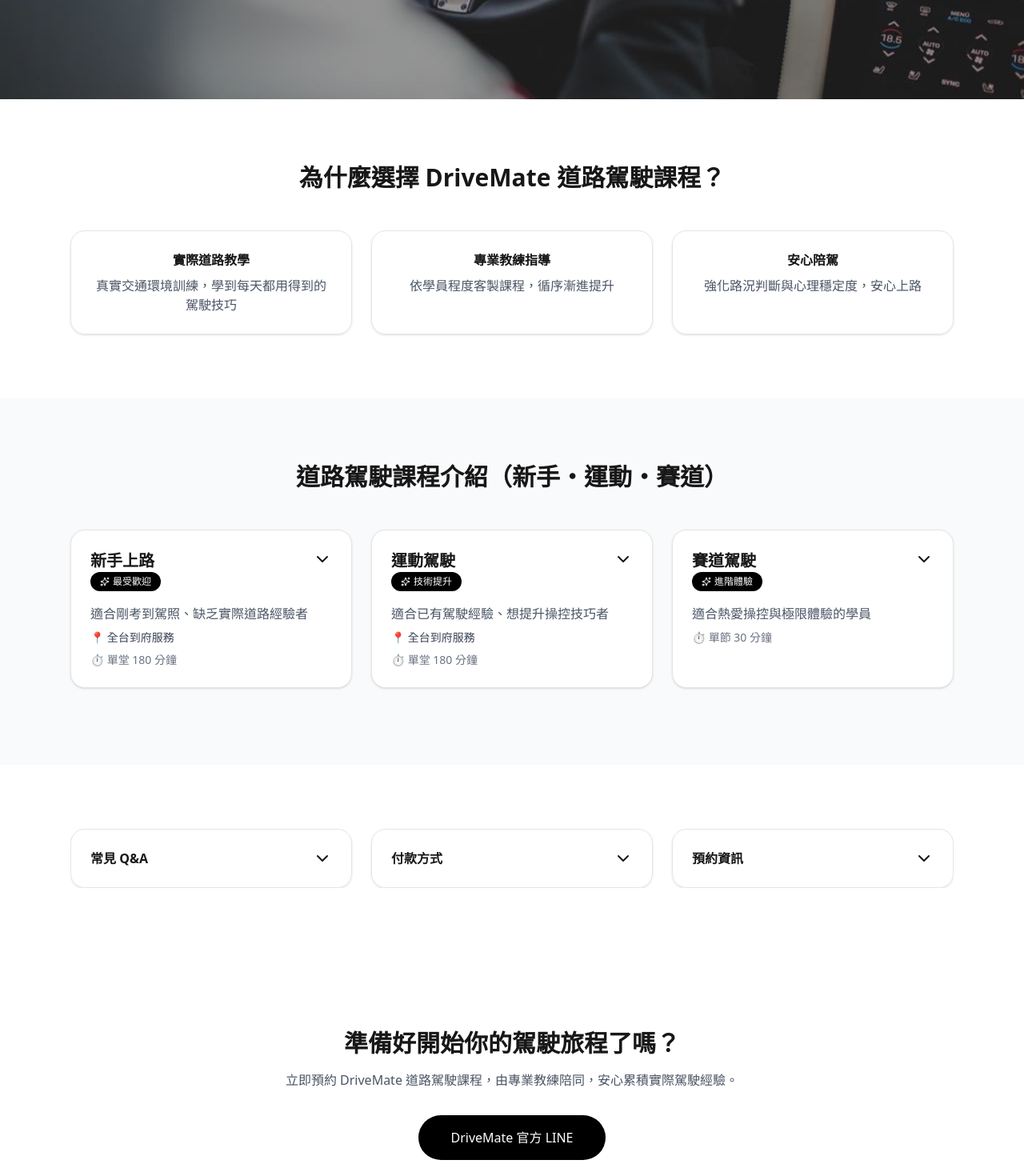
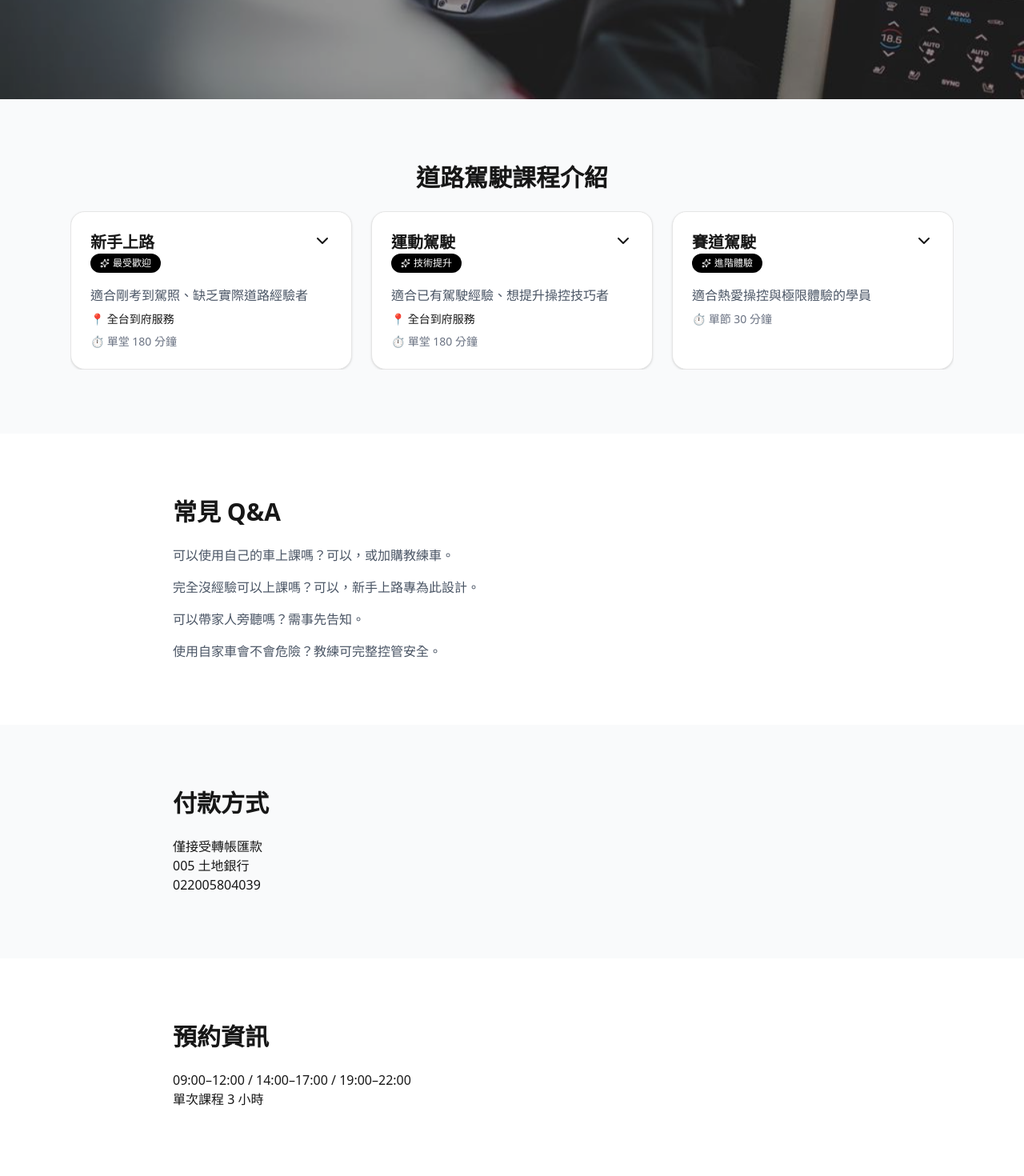
Before and after one commit to laurelke/drivemate-web, a Next.js app: page / in a window 1280 px wide. Shown: the part 500-1970 px from the top of the page at 80% size. Built offline with nearby package versions, Linux system fonts and the light colour scheme.

Commit message:
add course introduction cards

```diff
--- a/app/page.tsx
+++ b/app/page.tsx
@@ -1,8 +1,9 @@
 'use client'
 
+import Head from 'next/head'
 import Image from 'next/image'
 import { useState } from 'react'
-import { ChevronDown, Sparkles } from 'lucide-react'
+import { ChevronDown, Sparkles, Hand } from 'lucide-react'
 
 const LINE_LINK = 'https://lin.ee/J22IVRg'
 
@@ -16,8 +17,7 @@ export default function HomePage() {
       title: '新手上路',
       badge: '最受歡迎',
       summary: '適合剛考到駕照、缺乏實際道路經驗者',
-      detail:
-        '基本控制、市區道路駕駛、各類停車技巧，建立正確車感與駕駛信心。',
+      detail: '基本控制、市區道路駕駛、各類停車技巧，建立正確車感與駕駛信心。',
       duration: '單堂 180 分鐘',
       highlight: '📍 全台到府服務',
       pricing: [
@@ -31,8 +31,7 @@ export default function HomePage() {
       title: '運動駕駛',
       badge: '技術提升',
       summary: '適合已有駕駛經驗、想提升操控技巧者',
-      detail:
-        '學習掌握車輛荷重轉移、方向盤操作、山路駕駛路線選擇與實戰應用。',
+      detail: '學習掌握車輛荷重轉移、方向盤操作、山路駕駛路線選擇與實戰應用。',
       duration: '單堂 180 分鐘',
       highlight: '📍 全台到府服務',
       pricing: [
@@ -52,103 +51,67 @@ export default function HomePage() {
     },
   ]
 
-  /* ================= 資訊卡片 ================= */
-  const infoCards = [
-    {
-      key: 'qa',
-      title: '常見 Q&A',
-      content: (
-        <ul className="space-y-3 text-sm text-gray-600">
-          <li>Q：可以使用自己的車上課嗎？<br />A：可以，或加購教練車。</li>
-          <li>Q：完全沒經驗可以上課嗎？<br />A：可以，新手上路專為此設計。</li>
-          <li>Q：可以帶家人旁聽嗎？<br />A：以學員專注度為優先，需陪同請事先告知。</li>
-          <li>Q：使用自家車會不會危險？<br />A：教練具備專業訓練與經驗，能完整控管教學安全。</li>
-        </ul>
-      ),
-    },
-    {
-      key: 'payment',
-      title: '付款方式',
-      content: (
-        <div className="space-y-2 text-sm text-gray-600">
-          <p>付款方式僅接受 <b>轉帳匯款</b></p>
-          <p>銀行：005 土地銀行</p>
-          <p>帳號：022005804039</p>
-          <p className="pt-2 text-xs text-gray-500">
-            轉帳完成麻煩主動告知並提供轉帳後五碼，我們將於確認款項後，主動告知課程預約完成。
-          </p>
-        </div>
-      ),
-    },
-    {
-      key: 'booking',
-      title: '預約資訊',
-      content: (
-        <div className="space-y-3 text-sm text-gray-600">
-          <p>課程時段：</p>
-          <ul className="list-disc pl-5">
-            <li>09:00 – 12:00</li>
-            <li>14:00 – 17:00</li>
-            <li>19:00 – 22:00</li>
-          </ul>
-          <p>單次課程為 3 小時</p>
-          <p>教練將依學員狀況設定 4–8 個課綱，協助改善駕駛問題。</p>
-        </div>
-      ),
-    },
-  ]
-
   return (
     <>
+      {/* ================= SEO ================= */}
+      <Head>
+        <title>DriveMate 道路駕駛課程｜新手上路・運動駕駛・賽道體驗</title>
+        <meta
+          name="description"
+          content="DriveMate 提供一對一專業道路駕駛課程，從新手上路、運動駕駛到賽道體驗，全台到府服務，安全建立駕駛信心。"
+        />
+        <meta
+          name="keywords"
+          content="道路駕駛課程, 新手駕駛, 到府駕駛教學, 運動駕駛, 賽道駕駛"
+        />
+
+        {/* FAQ 結構化資料 */}
+        <script
+          type="application/ld+json"
+          dangerouslySetInnerHTML={{
+            __html: JSON.stringify({
+              '@context': 'https://schema.org',
+              '@type': 'FAQPage',
+              mainEntity: [
+                {
+                  '@type': 'Question',
+                  name: '可以使用自己的車上課嗎？',
+                  acceptedAnswer: { '@type': 'Answer', text: '可以，或加購教練車。' },
+                },
+                {
+                  '@type': 'Question',
+                  name: '完全沒經驗可以上課嗎？',
+                  acceptedAnswer: { '@type': 'Answer', text: '可以，新手上路專為此設計。' },
+                },
+                {
+                  '@type': 'Question',
+                  name: '可以帶家人旁聽嗎？',
+                  acceptedAnswer: { '@type': 'Answer', text: '以學員專注度為優先，若需陪同可事先告知。' },
+                },
+                {
+                  '@type': 'Question',
+                  name: '使用自家車會不會危險？',
+                  acceptedAnswer: {
+                    '@type': 'Answer',
+                    text: '教練具備專業訓練與經驗，可完整控管教學安全。',
+                  },
+                },
+              ],
+            }),
+          }}
+        />
+      </Head>
+
       {/* ================= Hero ================= */}
       <section className="relative h-[70vh] w-full">
-        <Image
-          src="/hero-driving.jpg"
-          alt="DriveMate 專業道路駕駛課程"
-          fill
-          className="object-cover"
-          priority
-        />
+        <Image src="/hero-driving.jpg" alt="DriveMate 專業道路駕駛課程" fill className="object-cover" priority />
         <div className="absolute inset-0 bg-black/40 flex items-center justify-center">
           <div className="text-white max-w-2xl text-center">
-            <h1 className="text-4xl md:text-5xl font-bold mb-4">
-              DriveMate 道路駕駛課程
-            </h1>
-            <p className="text-lg mb-6">
-              專業教練一對一指導<br />
-              從新手到進階，安全建立駕駛信心
-            </p>
-            <a
-              href={LINE_LINK}
-              target="_blank"
-              className="inline-block rounded-full bg-black px-8 py-3 text-white
-                         transition-all duration-300 hover:scale-105 hover:shadow-lg
-                         animate-pulse hover:animate-none"
-            >
+            <h1 className="text-4xl md:text-5xl font-bold mb-4">DriveMate 道路駕駛課程</h1>
+            <p className="text-lg mb-6">專業教練一對一指導<br />從新手到進階，安全建立駕駛信心</p>
+            <a href={LINE_LINK} target="_blank" className="inline-block rounded-full bg-black px-8 py-3 text-white animate-pulse">
               立即預約
             </a>
-          </div>
-        </div>
-      </section>
-
-      {/* ================= Why ================= */}
-      <section className="bg-white py-20">
-        <div className="mx-auto max-w-6xl px-6">
-          <h2 className="mb-12 text-center text-3xl font-bold">
-            為什麼選擇 DriveMate 道路駕駛課程？
-          </h2>
-
-          <div className="grid gap-6 md:grid-cols-3">
-            {[
-              ['實際道路教學', '真實交通環境訓練，學到每天都用得到的駕駛技巧'],
-              ['專業教練指導', '依學員程度客製課程，循序漸進提升'],
-              ['安心陪駕', '強化路況判斷與心理穩定度，安心上路'],
-            ].map(([t, d]) => (
-              <div key={t} className="rounded-2xl border p-6 text-center shadow-sm">
-                <h3 className="mb-2 font-semibold">{t}</h3>
-                <p className="text-gray-600">{d}</p>
-              </div>
-            ))}
           </div>
         </div>
       </section>
@@ -156,42 +119,33 @@ export default function HomePage() {
       {/* ================= Courses ================= */}
       <section id="courses" className="bg-gray-50 py-20">
         <div className="mx-auto max-w-6xl px-6">
-          <h2 className="mb-12 text-center text-3xl font-bold">
-            道路駕駛課程介紹（新手・運動・賽道）
-          </h2>
+          <h2 className="mb-6 text-center text-3xl font-bold">道路駕駛課程介紹</h2>
 
-          <p className="mb-6 text-center text-sm text-gray-400 md:hidden animate-bounce">
-            ← 左右滑動查看更多課程 →
-          </p>
+          {/* 行動版滑動提示 */}
+          <div className="mb-6 flex justify-center gap-2 text-sm text-gray-400 md:hidden animate-bounce">
+            <Hand className="h-4 w-4" /> 左右滑動查看更多
+          </div>
 
-          <div className="flex gap-6 overflow-x-auto pb-4 md:grid md:grid-cols-3 md:overflow-visible">
-            {courses.map((course) => {
+          <div className="flex gap-6 overflow-x-auto md:grid md:grid-cols-3">
+            {courses.map(course => {
               const isOpen = open === course.key
               return (
                 <div key={course.key} className="min-w-[280px] rounded-2xl border bg-white p-6 shadow-sm">
-                  <div
-                    onClick={() => setOpen(isOpen ? null : course.key)}
-                    className="flex cursor-pointer justify-between"
-                  >
+                  <div onClick={() => setOpen(isOpen ? null : course.key)} className="flex justify-between cursor-pointer">
                     <div>
-                      <h3 className="font-semibold text-xl">{course.title}</h3>
+                      <h3 className="text-xl font-semibold">{course.title}</h3>
                       <span className="inline-flex items-center gap-1 rounded-full bg-black px-3 py-1 text-xs text-white">
-                        <Sparkles className="h-3 w-3" />
-                        {course.badge}
+                        <Sparkles className="h-3 w-3" />{course.badge}
                       </span>
                     </div>
                     <ChevronDown className={`transition ${isOpen ? 'rotate-180' : ''}`} />
                   </div>
 
                   <p className="mt-4 text-gray-600">{course.summary}</p>
-                  {course.highlight && (
-                    <p className="mt-2 text-sm font-medium text-gray-700">
-                      {course.highlight}
-                    </p>
-                  )}
+                  {course.highlight && <p className="mt-2 text-sm">{course.highlight}</p>}
                   <p className="mt-2 text-sm text-gray-500">⏱ {course.duration}</p>
 
-                  <div className={`transition-all ${isOpen ? 'max-h-96 mt-4' : 'max-h-0 overflow-hidden'}`}>
+                  <div className={`${isOpen ? 'max-h-96 mt-4' : 'max-h-0'} overflow-hidden transition-all`}>
                     <div className="border-t pt-4 space-y-3">
                       <p>{course.detail}</p>
                       <ul className="text-sm text-gray-600">
@@ -208,49 +162,36 @@ export default function HomePage() {
         </div>
       </section>
 
-      {/* ================= Info ================= */}
-      <section id="info" className="bg-white py-20">
-        <div className="mx-auto max-w-6xl px-6">
-
-          <p className="mb-6 text-center text-sm text-gray-400 md:hidden animate-bounce">
-            ← 左右滑動查看更多資訊 →
-          </p>
-
-          <div className="flex gap-6 overflow-x-auto md:grid md:grid-cols-3">
-            {infoCards.map((item) => {
-              const isOpen = open === item.key
-              return (
-                <div key={item.key} className="min-w-[280px] rounded-2xl border p-6 shadow-sm">
-                  <div
-                    onClick={() => setOpen(isOpen ? null : item.key)}
-                    className="flex cursor-pointer justify-between"
-                  >
-                    <h3 className="font-semibold">{item.title}</h3>
-                    <ChevronDown className={`transition ${isOpen ? 'rotate-180' : ''}`} />
-                  </div>
-                  <div className={`transition-all ${isOpen ? 'max-h-96 mt-4' : 'max-h-0 overflow-hidden'}`}>
-                    <div className="border-t pt-4">{item.content}</div>
-                  </div>
-                </div>
-              )
-            })}
-          </div>
+      {/* ================= Q&A ================= */}
+      <section id="qa" className="bg-white py-20">
+        <div className="mx-auto max-w-4xl px-6">
+          <h2 className="text-3xl font-bold mb-6">常見 Q&A</h2>
+          <ul className="space-y-4 text-gray-600">
+            <li>可以使用自己的車上課嗎？可以，或加購教練車。</li>
+            <li>完全沒經驗可以上課嗎？可以，新手上路專為此設計。</li>
+            <li>可以帶家人旁聽嗎？需事先告知。</li>
+            <li>使用自家車會不會危險？教練可完整控管安全。</li>
+          </ul>
         </div>
       </section>
 
-      {/* ================= CTA ================= */}
+      <section id="payment" className="bg-gray-50 py-20">
+        <div className="mx-auto max-w-4xl px-6">
+          <h2 className="text-3xl font-bold mb-6">付款方式</h2>
+          <p>僅接受轉帳匯款<br />005 土地銀行<br />022005804039</p>
+        </div>
+      </section>
+
+      <section id="booking" className="bg-white py-20">
+        <div className="mx-auto max-w-4xl px-6">
+          <h2 className="text-3xl font-bold mb-6">預約資訊</h2>
+          <p>09:00–12:00 / 14:00–17:00 / 19:00–22:00<br />單次課程 3 小時</p>
+        </div>
+      </section>
+
       <section id="contact" className="bg-white py-24 text-center">
-        <h2 className="text-3xl font-bold mb-4">
-          準備好開始你的駕駛旅程了嗎？
-        </h2>
-        <p className="mb-8 text-gray-600">
-          立即預約 DriveMate 道路駕駛課程，由專業教練陪同，安心累積實際駕駛經驗。
-        </p>
-        <a
-          href={LINE_LINK}
-          target="_blank"
-          className="inline-block rounded-full bg-black px-10 py-4 text-white hover:scale-105 transition"
-        >
+        <h2 className="text-3xl font-bold mb-4">準備好開始你的駕駛旅程了嗎？</h2>
+        <a href={LINE_LINK} target="_blank" className="inline-block rounded-full bg-black px-10 py-4 text-white">
           DriveMate 官方 LINE
         </a>
       </section>
```
